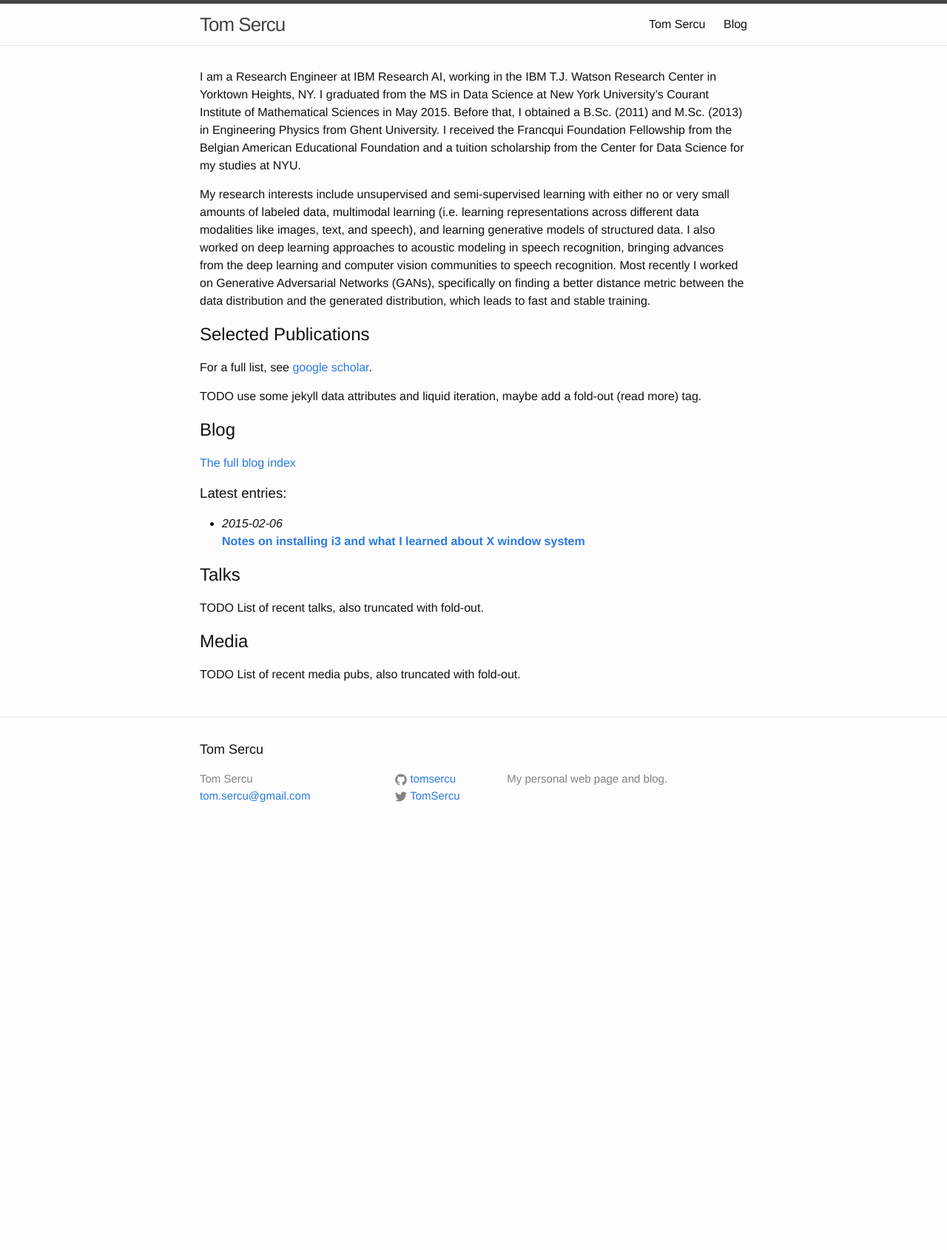
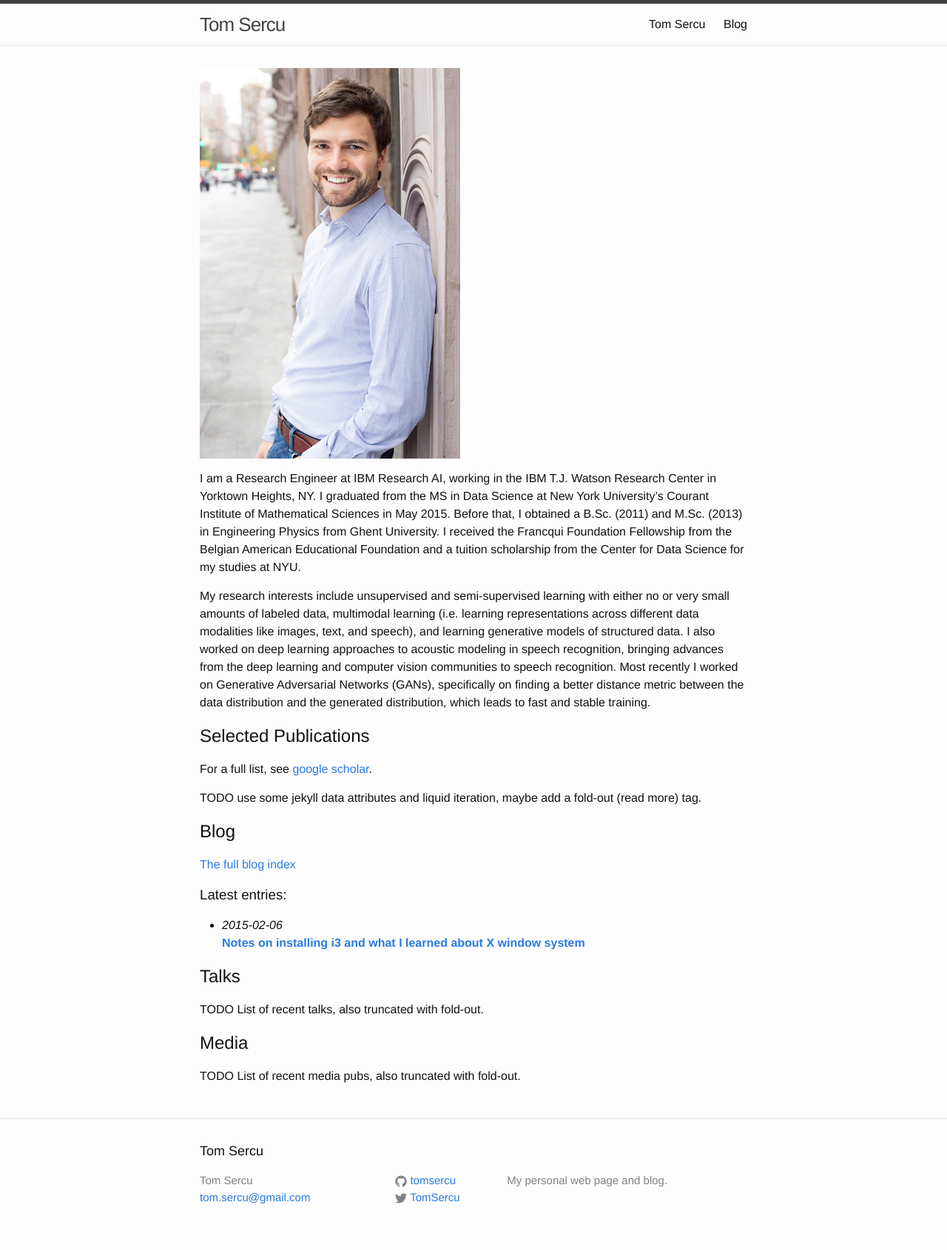
Before and after one commit to tomsercu/tomsercu.github.io, a Jekyll site: the page built from index.md, in a window 1280 px wide. Shown: the whole page at 74% size. Built offline with Jekyll 4.4.1, drawn with Linux system fonts in a browser that asks for light colours; before the commit the page ends 1147 px from its top, so only the background shows below that.

Commit message:
adding picture

```diff
--- a/index.md
+++ b/index.md
@@ -3,6 +3,8 @@ title: "Tom Sercu"
 layout: default
 order: 1
 ---
+![Mug shot]({{ site.url }}/assets/9016_small_2.jpg)
+
 I am a Research Engineer at IBM Research AI, working in the IBM T.J. Watson Research Center in Yorktown Heights, NY.
 I graduated from the MS in Data Science at New York University's Courant Institute of Mathematical Sciences in May 2015.
 Before that, I obtained a B.Sc. (2011) and M.Sc. (2013) in Engineering Physics from Ghent University.
```
Also changed, not shown: assets/9016_small_2.jpg (added).
